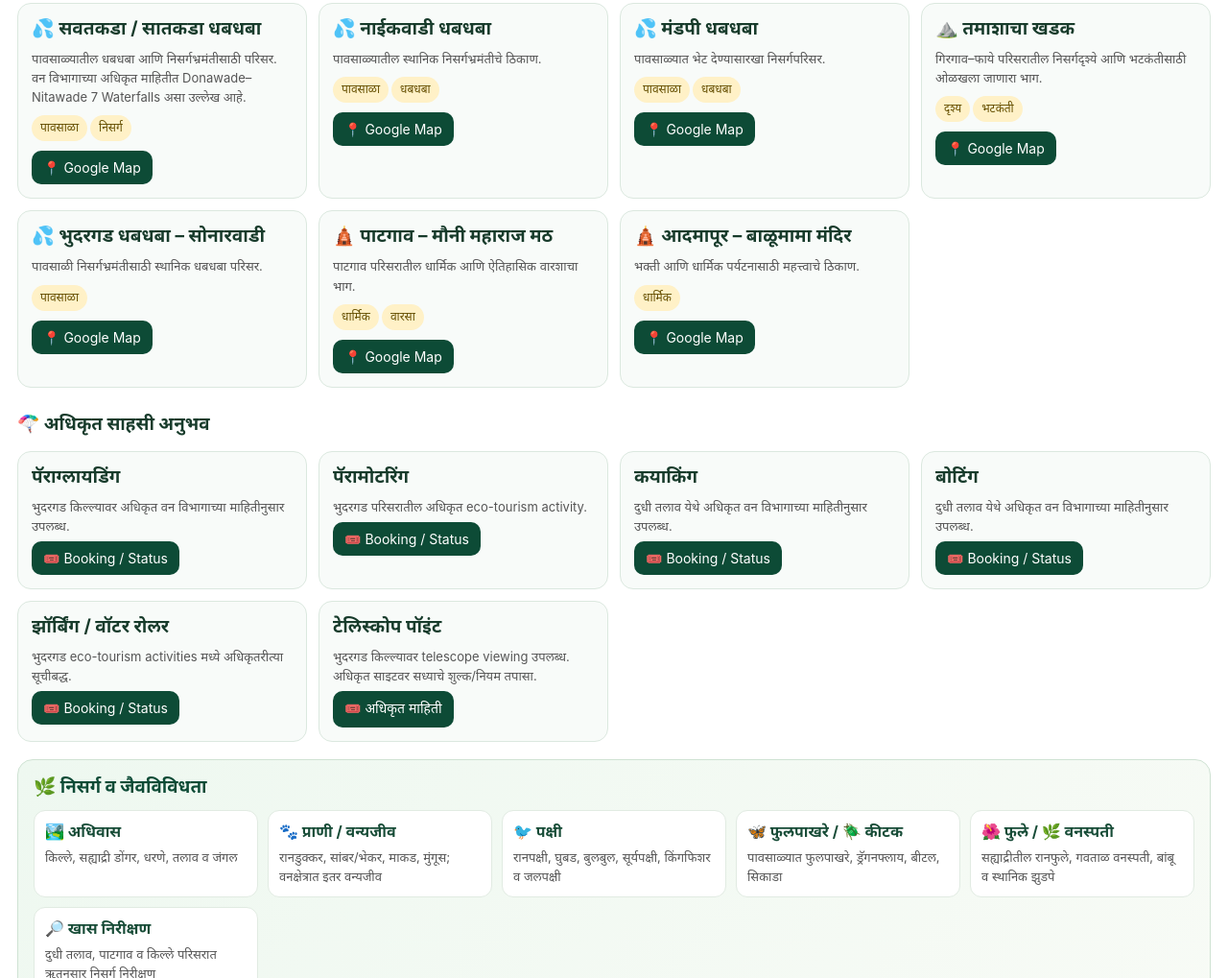
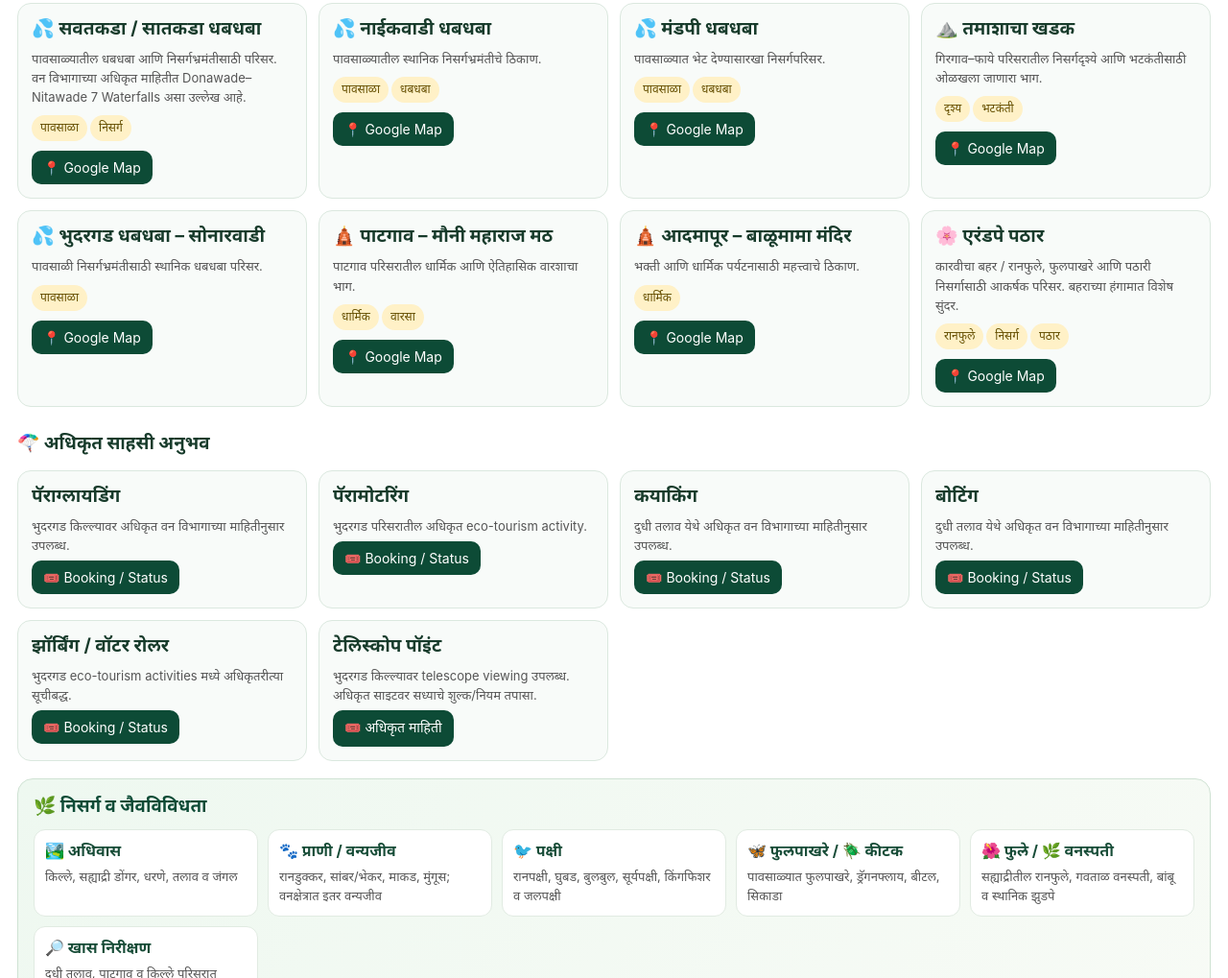
Before and after one commit to satishmugade80-dotcom/Kolhapur-365, a plain HTML site: page index.html in a window 1280 px wide. Shown: the part 4366-5385 px from the top of the page at 96% size. Drawn offline with Linux system fonts and the light colour scheme.

Commit message:
Add files via upload

```diff
--- a/index.html
+++ b/index.html
@@ -359,6 +359,10 @@ Chandgad Odonata study (2025).
 <p>भक्ती आणि धार्मिक पर्यटनासाठी महत्त्वाचे ठिकाण.</p>
 <span class="badge">धार्मिक</span>
 <div class="actions"><a class="btn" href="https://www.google.com/maps/search/?api=1&amp;query=Balumama+Temple+Admapur+Kolhapur">📍 Google Map</a></div></div>
+<div class="place" id="erandpe-plateau"><h4>🌸 एरंडपे पठार</h4>
+<p>कारवीचा बहर / रानफुले, फुलपाखरे आणि पठारी निसर्गासाठी आकर्षक परिसर. बहराच्या हंगामात विशेष सुंदर.</p>
+<span class="badge">रानफुले</span><span class="badge">निसर्ग</span><span class="badge">पठार</span>
+<div class="actions"><a class="btn" href="https://www.google.com/maps/search/?api=1&amp;query=16.25092%2C74.05701">📍 Google Map</a></div></div>
 </div>
 <h3 style="margin-top:26px">🪂 अधिकृत साहसी अनुभव</h3>
 <div class="place-grid">
```
